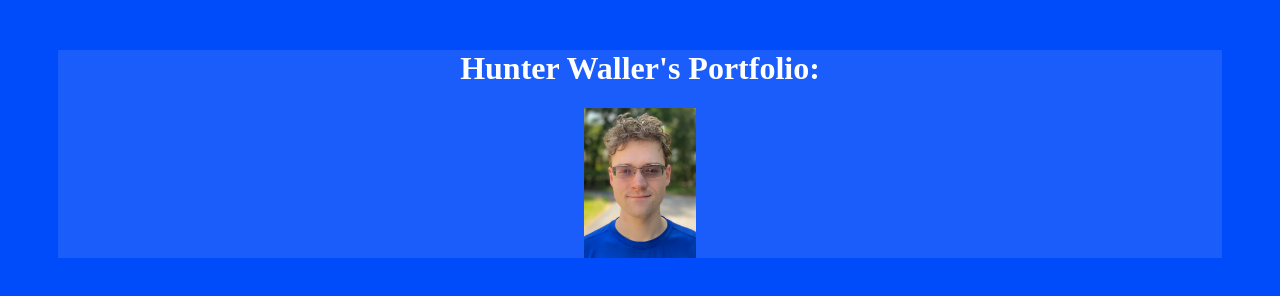
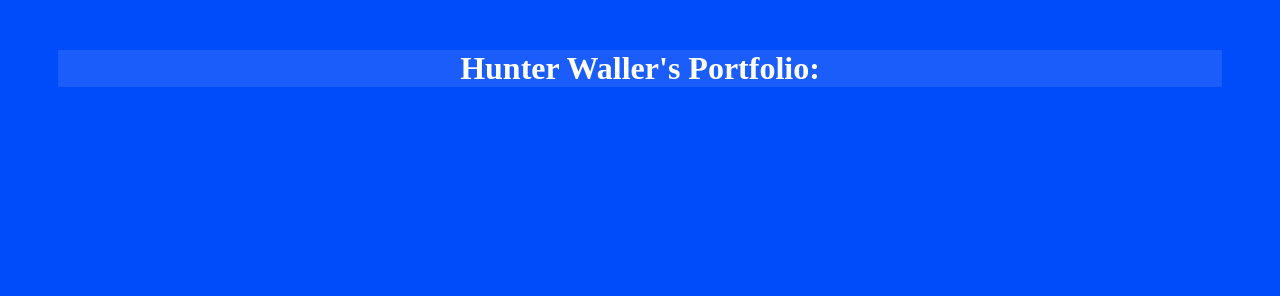
Before and after one commit to hunterwaller/hunterwaller.github.io, a plain HTML site: page index.html in a window 1280 px wide. Drawn offline with Linux system fonts and the light colour scheme.

Commit message:
Remove Test

```diff
--- a/index.html
+++ b/index.html
@@ -4,7 +4,7 @@
                     background-color: rgba(255, 255, 255, 0.1);
                     text-align: center;">
             <h1 style="color: white;">Hunter Waller's Portfolio:</h1>
-            <img style="height: 150px;" src="Portfolio Picture.jpg"/>
+            <!--<img style="height: 150px;" src="Portfolio Picture.jpg"/>-->
         </div>
     </body>
 </html>
```
Also changed, not shown: Portfolio Picture.jpg (deleted).
